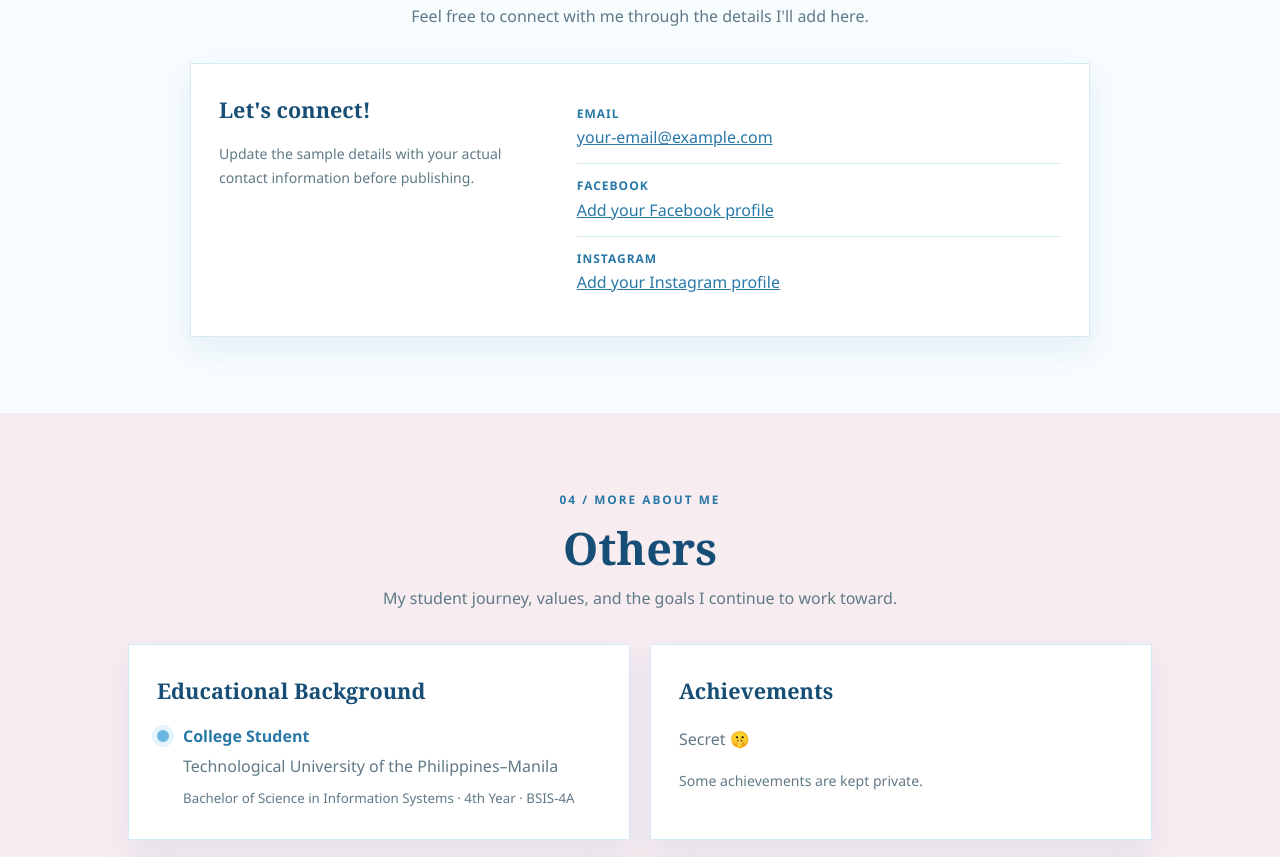
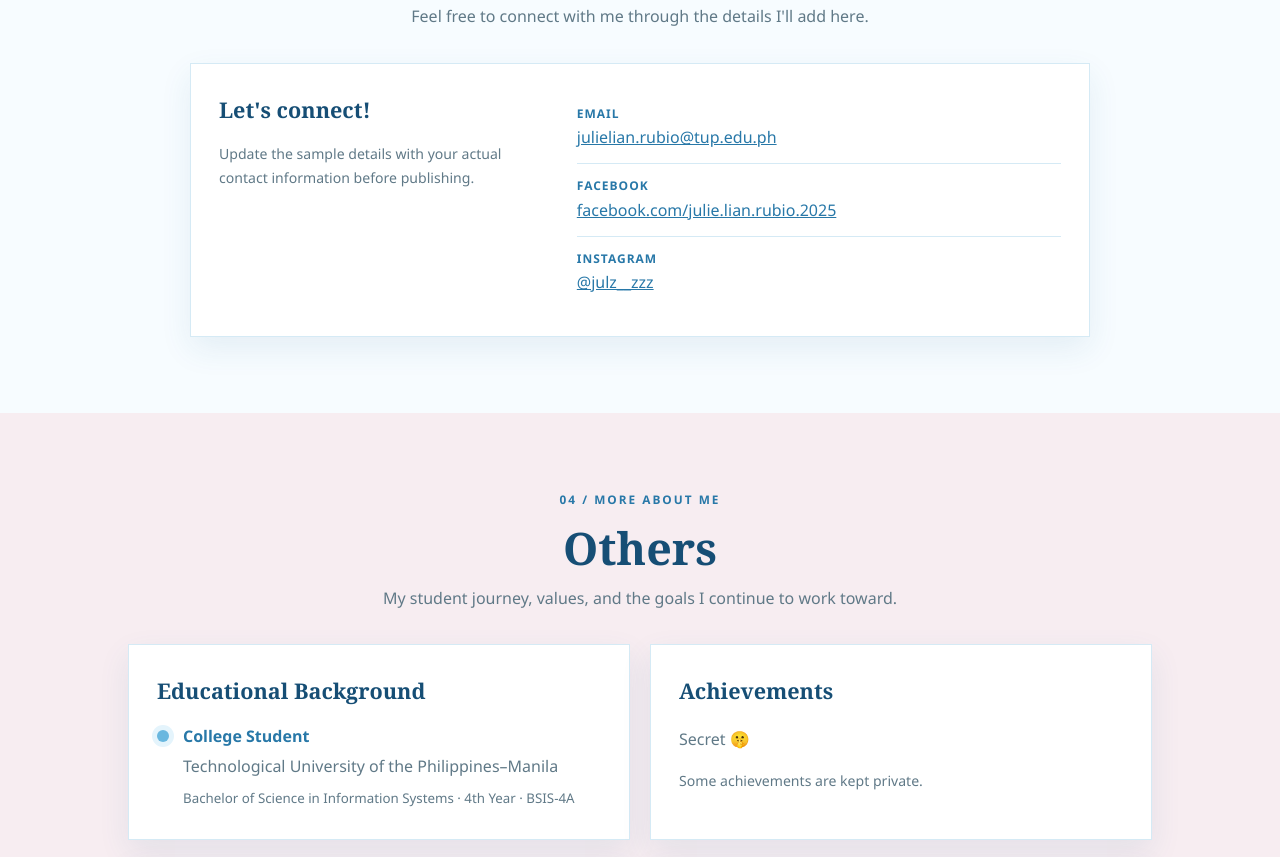
Before and after one commit to julieliandiazrubio-source/julie-profile, a plain HTML site: page index.html in a window 1280 px wide. Shown: the part 2417-3274 px from the top of the page. Drawn offline with Linux system fonts and the light colour scheme.

Commit message:
Add profile contact details
Co-authored-by: Copilot App <223556219+Copilot@users.noreply.github.com>

```diff
--- a/index.html
+++ b/index.html
@@ -117,9 +117,9 @@
                     <p class="muted">Update the sample details with your actual contact information before publishing.</p>
                 </div>
                 <div class="contact-list">
-                    <p><span>Email</span><a href="mailto:your-email@example.com">your-email@example.com</a></p>
-                    <p><span>Facebook</span><a href="#" target="_blank" rel="noopener">Add your Facebook profile</a></p>
-                    <p><span>Instagram</span><a href="#" target="_blank" rel="noopener">Add your Instagram profile</a></p>
+                    <p><span>Email</span><a href="mailto:julielian.rubio@tup.edu.ph">julielian.rubio@tup.edu.ph</a></p>
+                    <p><span>Facebook</span><a href="https://www.facebook.com/julie.lian.rubio.2025" target="_blank" rel="noopener">facebook.com/julie.lian.rubio.2025</a></p>
+                    <p><span>Instagram</span><a href="https://www.instagram.com/julz__zzz/" target="_blank" rel="noopener">@julz__zzz</a></p>
                 </div>
             </div>
         </section>
```
